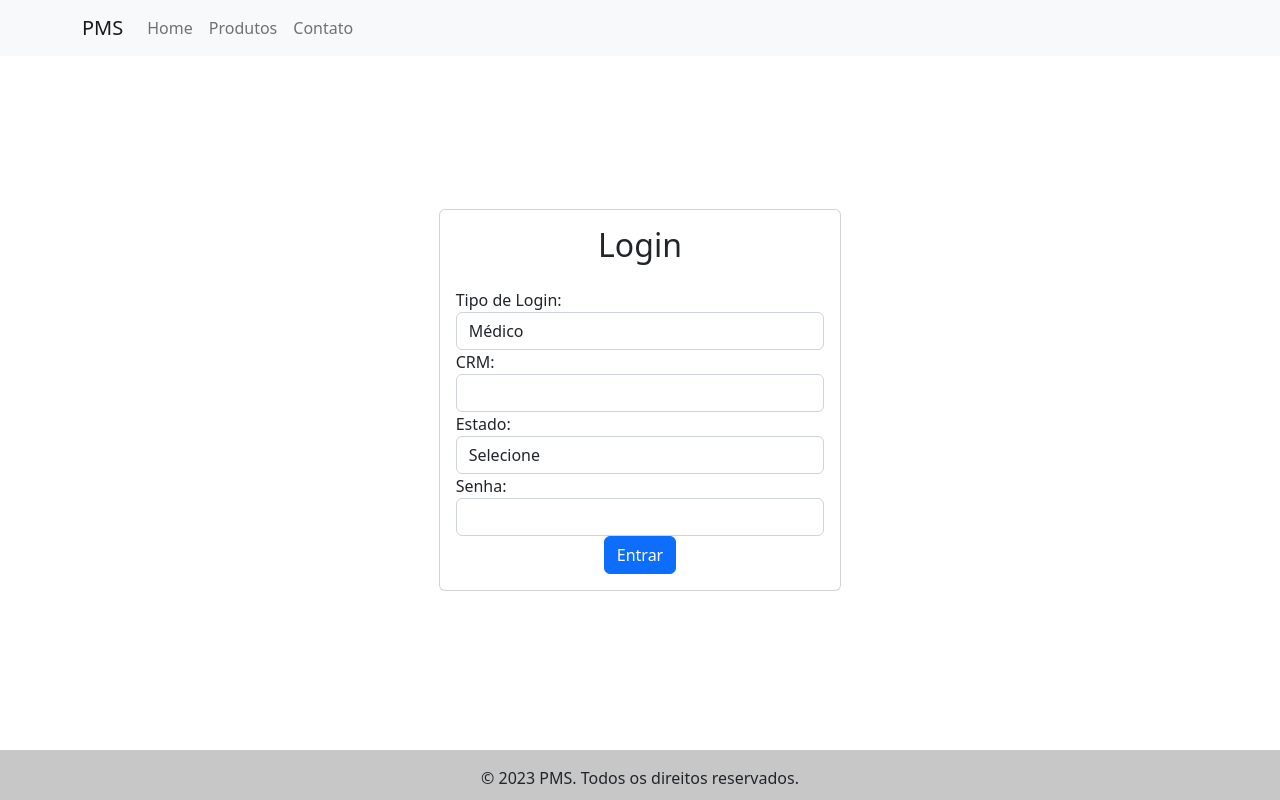
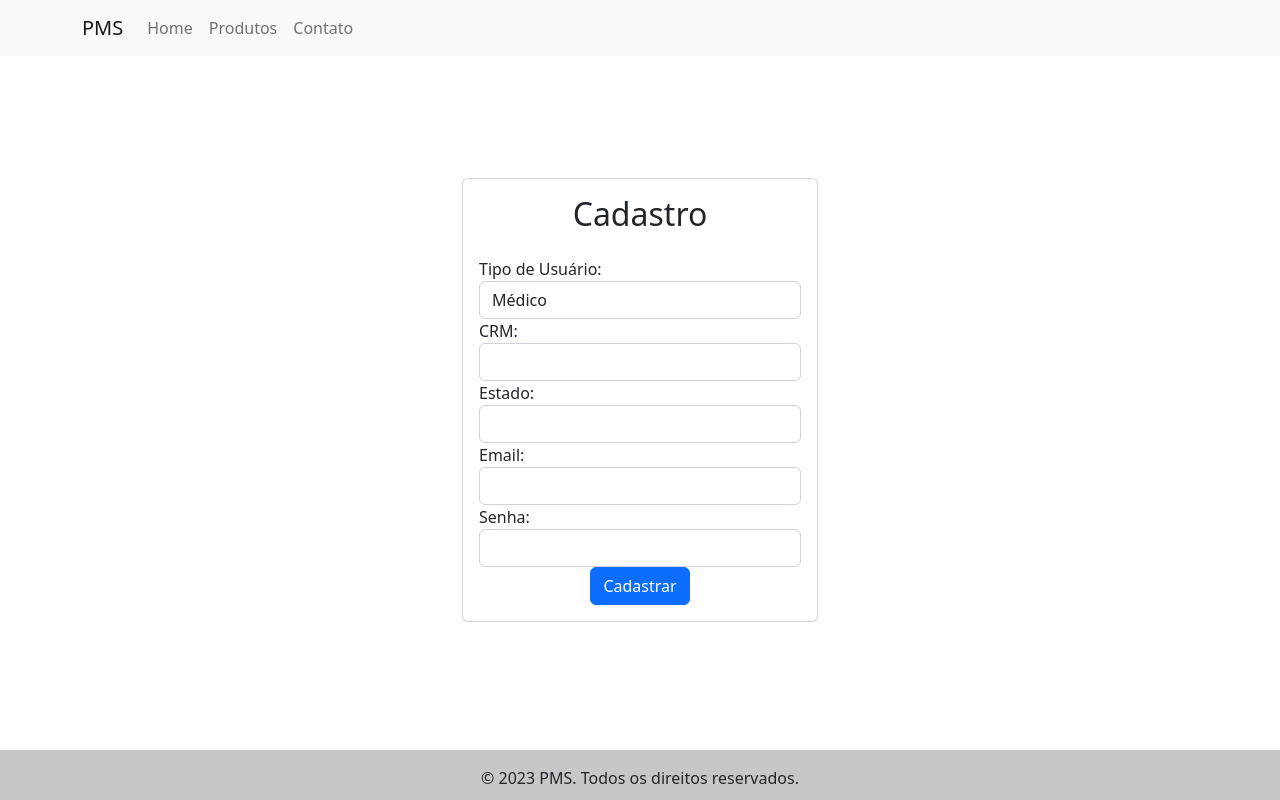
Before and after one commit to Kenyson/Meu-TCC, an Angular app in the folder pms/: page / in a window 1280 px wide. Built offline with nearby package versions, Linux system fonts and the light colour scheme.

Commit message:
feature-TCC-001.09
Foi criado o componente cadastro para cadastrar um novo usuário.

```diff
--- a/pms/src/app/app.component.html
+++ b/pms/src/app/app.component.html
@@ -1 +1 @@
-<app-login></app-login>
+<app-cadastro></app-cadastro>
--- a/pms/src/app/app.module.ts
+++ b/pms/src/app/app.module.ts
@@ -13,6 +13,7 @@ import { PmsPacienteComponent } from './components/pms-paciente/pms-paciente.com
 import { PmsMedicoComponent } from './components/pms-medico/pms-medico.component';
 import { PmsNewPacienteComponent } from './components/pms-new-paciente/pms-new-paciente.component';
 import { LoginComponent } from './components/login/login.component';
+import { CadastroComponent } from './components/cadastro/cadastro.component';
 
 
 
@@ -27,6 +28,7 @@ import { LoginComponent } from './components/login/login.component';
     PmsMedicoComponent,
     PmsNewPacienteComponent,
     LoginComponent,
+    CadastroComponent,
   ],
   imports: [
     BrowserModule,
--- /dev/null
+++ b/pms/src/app/components/cadastro/cadastro.component.html
@@ -0,0 +1,49 @@
+<app-pms-header></app-pms-header>
+<div class="container">
+  <div class="row justify-content-center align-items-center" style="height: 100vh;">
+    <div class="col-sm-6 col-md-4">
+      <div class="card">
+        <div class="card-body">
+          <h2 class="text-center mb-4">Cadastro</h2>
+          <div class="form-group">
+            <label for="userType">Tipo de Usuário:</label>
+            <select id="userType" class="form-control" [(ngModel)]="selectedOption" name="userType">
+              <option value="medico">Médico</option>
+              <option value="paciente">Paciente</option>
+            </select>
+          </div>
+          <form (ngSubmit)="submitForm()" #cadastroForm="ngForm">
+            <div *ngIf="selectedOption === 'medico'">
+              <div class="form-group">
+                <label for="crm">CRM:</label>
+                <input type="text" id="crm" class="form-control" name="crm" required>
+              </div>
+              <div class="form-group">
+                <label for="estado">Estado:</label>
+                <input type="text" id="estado" class="form-control" name="estado" required>
+              </div>
+            </div>
+            <div *ngIf="selectedOption === 'paciente'">
+              <div class="form-group">
+                <label for="cpf">CPF:</label>
+                <input type="text" id="cpf" class="form-control" name="cpf" required>
+              </div>
+            </div>
+            <div class="form-group">
+              <label for="email">Email:</label>
+              <input type="email" id="email" class="form-control" name="email" required>
+            </div>
+            <div class="form-group">
+              <label for="password">Senha:</label>
+              <input type="password" id="password" class="form-control" name="password" required>
+            </div>
+            <div class="text-center">
+              <button type="submit" class="btn btn-primary btn-block">Cadastrar</button>
+            </div>
+          </form>
+        </div>
+      </div>
+    </div>
+  </div>
+</div>
+<app-pms-footer></app-pms-footer>
--- /dev/null
+++ b/pms/src/app/components/cadastro/cadastro.component.ts
@@ -0,0 +1,17 @@
+import { Component } from '@angular/core';
+
+@Component({
+  selector: 'app-cadastro',
+  templateUrl: './cadastro.component.html',
+  styleUrls: ['./cadastro.component.css']
+})
+export class CadastroComponent {
+  selectedOption: string;
+
+  constructor() {
+    this.selectedOption = 'medico';
+  }
+
+  submitForm() {
+  }
+}
```
Also changed, not shown: pms/src/app/components/cadastro/cadastro.component.css (added), 1 other file (tests, documents, lock files or other folders).
